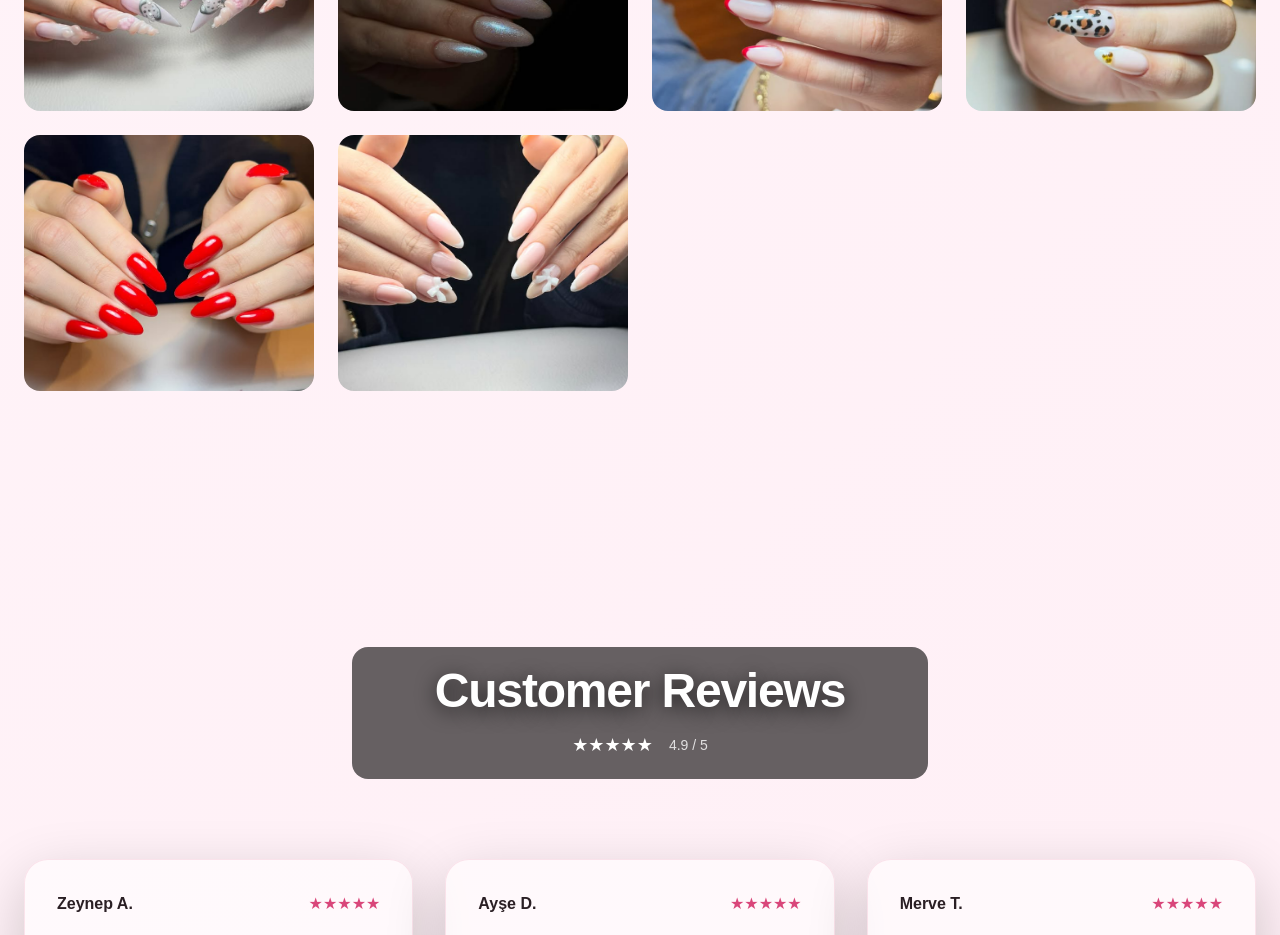
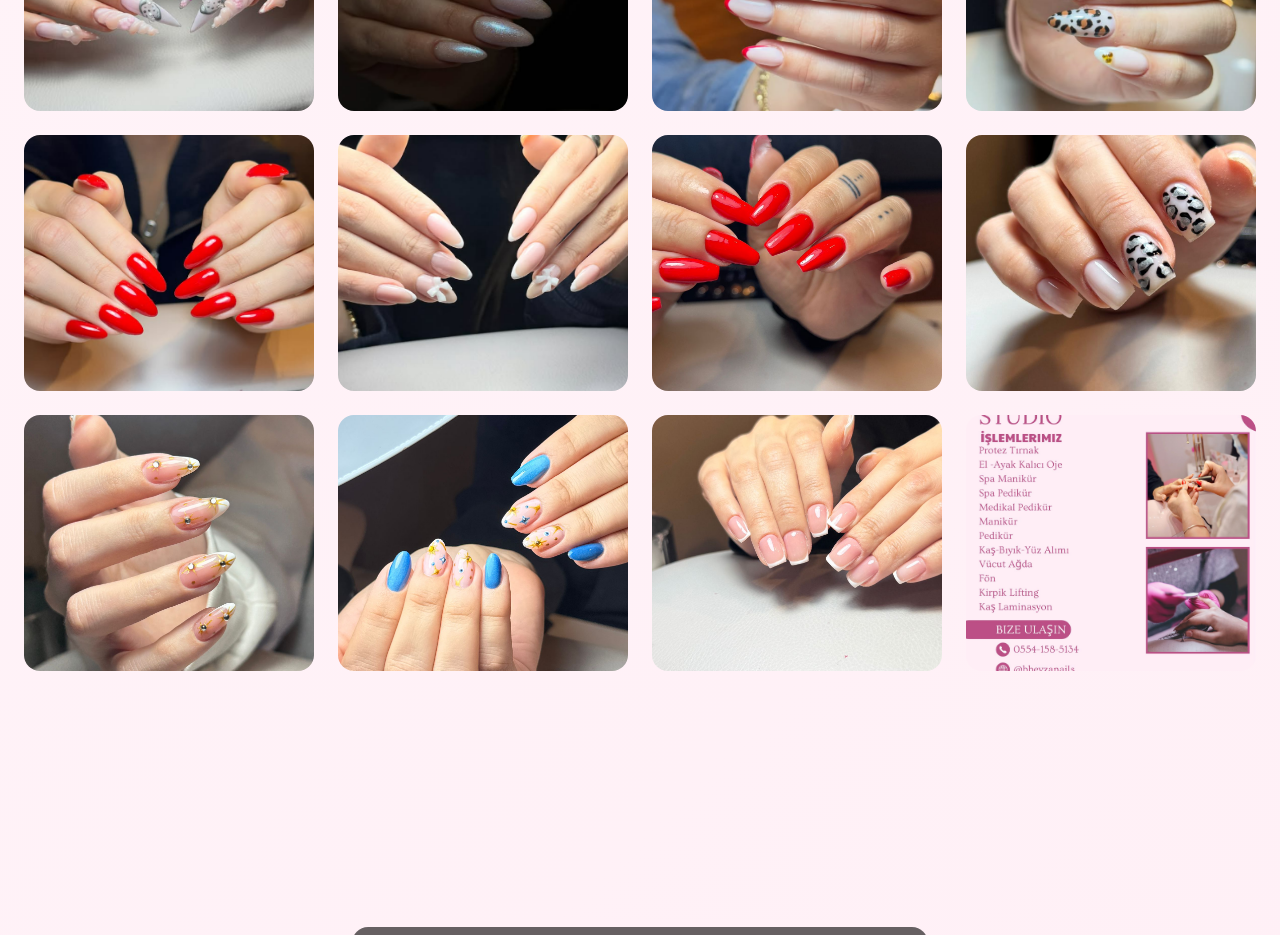
Before and after one commit to hakanbenli47-ctrl/beyzanails, a Next.js app: page /en in a window 1280 px wide. Shown: the part 4180-5115 px from the top of the page. Built offline with nearby package versions, Linux system fonts and the light colour scheme.

Commit message:
görselgüncelleme2

```diff
--- a/data/de.ts
+++ b/data/de.ts
@@ -147,12 +147,18 @@ export const siteData = {
 
     erkek: [],
     kadin: [
-      "/gorsel1.jpg",
-      "/gorsel2.jpg",
-      "/gorsel3.jpg",
-      "/gorsel4.jpg",
-      "/gorsel5.jpg",
-      "/gorsel6.jpg"
+     "/gorsel1.jpg",
+    "/gorsel2.jpg",
+    "/gorsel3.jpg",
+    "/gorsel4.jpg",
+    "/gorsel5.jpg",
+    "/gorsel6.jpg",
+    "/gorsel7.jpg",
+    "/gorsel8.jpg",
+    "/gorsel9.jpg",
+    "/gorsel10.jpg",
+    "/gorsel11.jpg",
+    "/gorsel12.jpg"
     ]
   },
 
--- a/data/en.ts
+++ b/data/en.ts
@@ -147,12 +147,18 @@ export const siteData = {
 
     erkek: [],
     kadin: [
-      "/gorsel1.jpg",
-      "/gorsel2.jpg",
-      "/gorsel3.jpg",
-      "/gorsel4.jpg",
-      "/gorsel5.jpg",
-      "/gorsel6.jpg"
+     "/gorsel1.jpg",
+    "/gorsel2.jpg",
+    "/gorsel3.jpg",
+    "/gorsel4.jpg",
+    "/gorsel5.jpg",
+    "/gorsel6.jpg",
+    "/gorsel7.jpg",
+    "/gorsel8.jpg",
+    "/gorsel9.jpg",
+    "/gorsel10.jpg",
+    "/gorsel11.jpg",
+    "/gorsel12.jpg"
     ]
   },
 
--- a/data/ru.ts
+++ b/data/ru.ts
@@ -147,12 +147,18 @@ export const siteData = {
 
     erkek: [],
     kadin: [
-      "/gorsel1.jpg",
-      "/gorsel2.jpg",
-      "/gorsel3.jpg",
-      "/gorsel4.jpg",
-      "/gorsel5.jpg",
-      "/gorsel6.jpg"
+    "/gorsel1.jpg",
+    "/gorsel2.jpg",
+    "/gorsel3.jpg",
+    "/gorsel4.jpg",
+    "/gorsel5.jpg",
+    "/gorsel6.jpg",
+    "/gorsel7.jpg",
+    "/gorsel8.jpg",
+    "/gorsel9.jpg",
+    "/gorsel10.jpg",
+    "/gorsel11.jpg",
+    "/gorsel12.jpg"
     ]
   },
 
```
